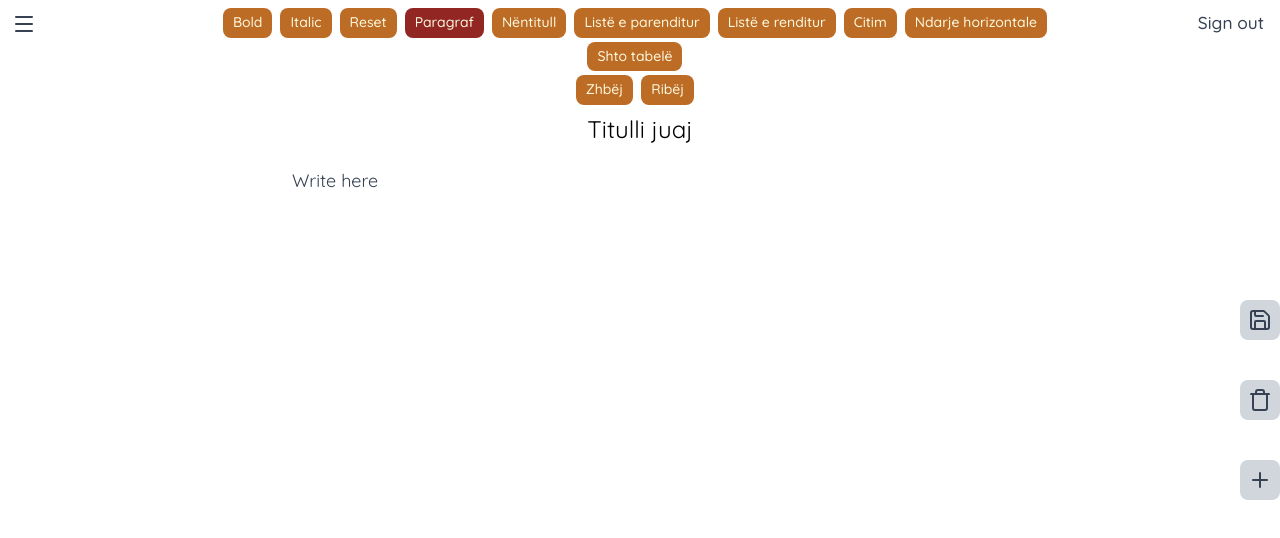
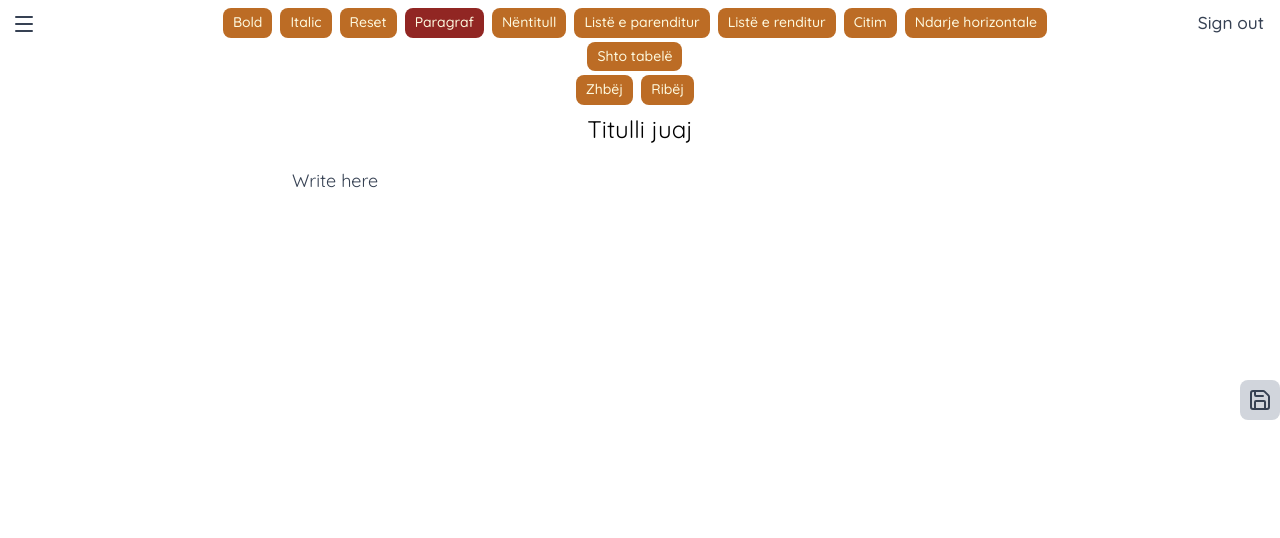
Before and after one commit to emilio1480/PNotes, a Next.js app: page /1/addSubtopic in a window 1280 px wide. Shown: the top 538 px of the page. Built offline with nearby package versions, Linux system fonts and the light colour scheme; no server answers.

Commit message:
fix: remove unused buttons

```diff
--- a/src/app/[id]/addSubtopic/page.tsx
+++ b/src/app/[id]/addSubtopic/page.tsx
@@ -3,5 +3,5 @@
 export default async function SaveSubtopicForm({ params }: Readonly<{ params: Promise<{ id: string }> }>) {
 	const { id } = await params;
 
-	return <TipTapEditor title={"Titulli juaj"} id={id} ifAddingSubtopic={true} />;
+	return <TipTapEditor title={"Titulli juaj"} id={id} addingSubtopic={true} />;
 }
```
